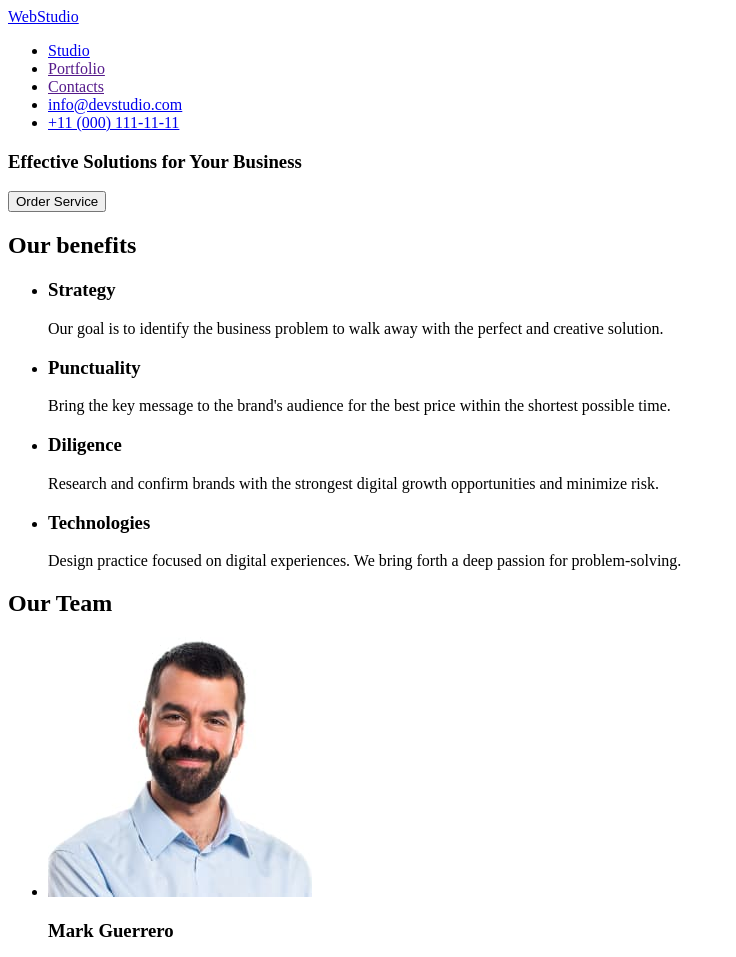
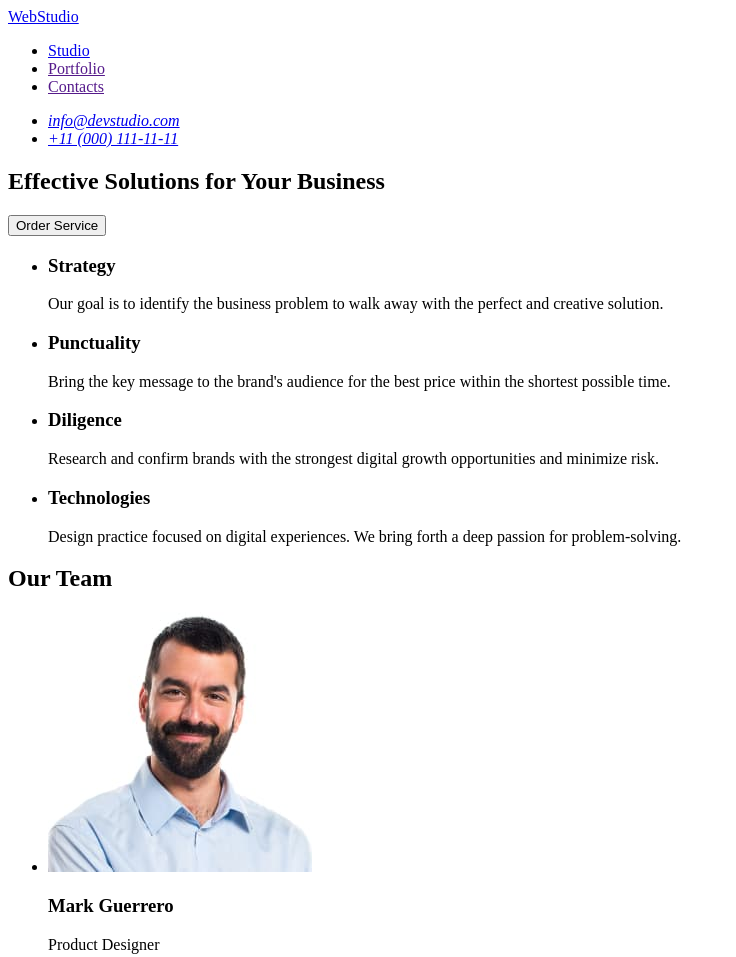
Before and after one commit to zadumka/1HW-verstka-mistake, a plain HTML site: page index.html in a window 1280 px wide. Shown: the top 957 px of the page, without its empty margins (0-736 px from the left). Drawn offline with Linux system fonts and the light colour scheme.

Commit message:
Refactor HTML structure for better organization

```diff
--- a/index.html
+++ b/index.html
@@ -13,20 +13,23 @@
           <li><a href="./index.html">Studio</a></li>
           <li><a href="">Portfolio</a></li>
           <li><a href="">Contacts</a></li>
+        </ul>
+      </nav>
+
+      <address>
+        <ul>
           <li><a href="mailto:info@devstudio.com">info@devstudio.com</a></li>
           <li><a href="tel:+110001111111">+11 (000) 111-11-11</a></li>
         </ul>
-      </nav>
+      </address>
     </header>
     <main>
-      <section>
       <section>
         <h1>Effective Solutions for Your Business</h1>
         <button type="button">Order Service</button>
       </section>
 
       <section>
-          <h2>Our benefits</h2>
         <ul>
           <li>
             <h3>Strategy</h3>
@@ -63,7 +66,7 @@
       </section>
 
       <section>
-          <h2>Our Team</h2>
+        <h1>Our Team</h1>
         <ul>
           <li>
             <img
@@ -110,7 +113,6 @@
           </li>
         </ul>
       </section>
-      </section>
     </main>
     <footer>
       <a href="./index.html">WebStudio</a>
```
Lines whose indentation alone changed are shown as unchanged.
